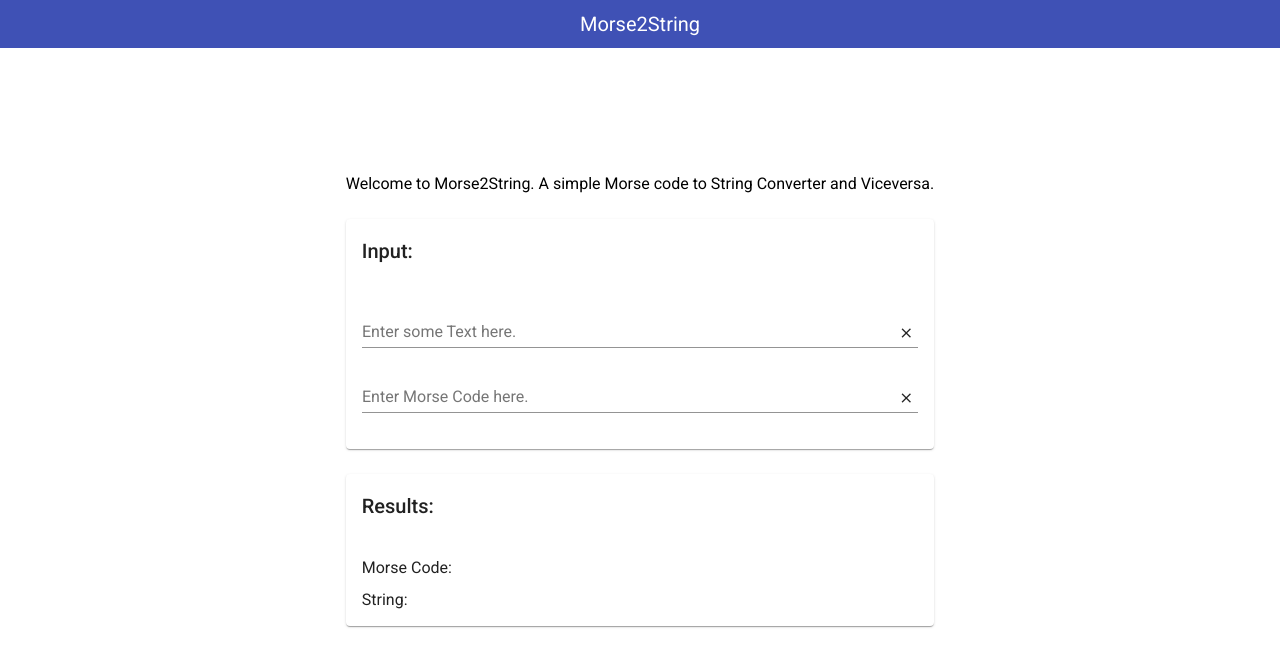
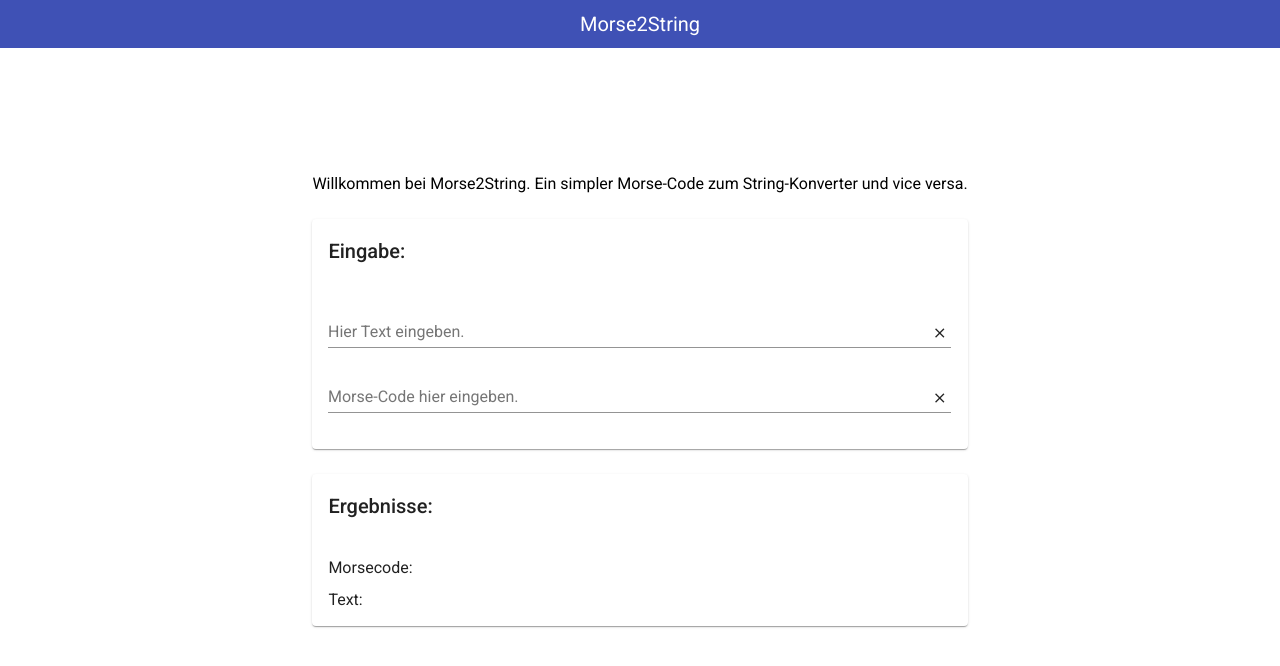
Before and after one commit to arunrajahgopal/morse2string, an Angular app: page / in a window 1280 px wide. Shown: the top 666 px of the page. Built offline with nearby package versions, Linux system fonts and the light colour scheme.

Commit message:
Converted the DOM texts to German.

```diff
--- a/src/app/app.component.html
+++ b/src/app/app.component.html
@@ -4,21 +4,21 @@
       Morse2String
     </mat-grid-tile-header>
     <div class="mat-content">
-      <mat-label>Welcome to Morse2String. A simple Morse code to String Converter and Viceversa.</mat-label>
+      <mat-label>Willkommen bei Morse2String. Ein simpler Morse-Code zum String-Konverter und vice versa.</mat-label>
       <mat-card>
-        <h2>Input:</h2> <br/>
+        <h2>Eingabe:</h2> <br/>
         <form [formGroup]="morseForm">
           <mat-form-field class="form-full-width">
-            <mat-label>Enter some Text here.</mat-label>
-            <input matInput placeholder="Enter a string from A-Z | 0-9" formControlName="string"
+            <mat-label>Hier Text eingeben.</mat-label>
+            <input matInput placeholder="Bitte verwenden Sie die Zeichen A-Z | 0-9." formControlName="string"
                    (input)="convertToMorse($event)">
             <button mat-button matSuffix mat-icon-button aria-label="Clear" (click)="resetFormInput('string')">
               <mat-icon>close</mat-icon>
             </button>
           </mat-form-field>
           <mat-form-field class="example-full-width">
-            <mat-label>Enter Morse Code here.</mat-label>
-            <input matInput placeholder="Use Space to seperate codes." (input)="convertToString($event)"
+            <mat-label>Morse-Code hier eingeben.</mat-label>
+            <input matInput placeholder="Bitte verwenden Sie Leerzeichen, um Buchstaben zu trennen." (input)="convertToString($event)"
                    formControlName="morseCode">
             <button mat-button matSuffix mat-icon-button aria-label="Clear" (click)="resetFormInput('morseCode')">
               <mat-icon>close</mat-icon>
@@ -27,9 +27,9 @@
         </form>
       </mat-card>
       <mat-card>
-        <h2>Results:</h2> <br/>
-        <p>Morse Code: {{resultMorseCode}}<br/></p>
-        <p>String: {{resultString}} </p>
+        <h2>Ergebnisse:</h2> <br/>
+        <p>Morsecode: {{resultMorseCode}}<br/></p>
+        <p>Text: {{resultString}} </p>
       </mat-card>
     </div>
   </mat-grid-tile>
```
